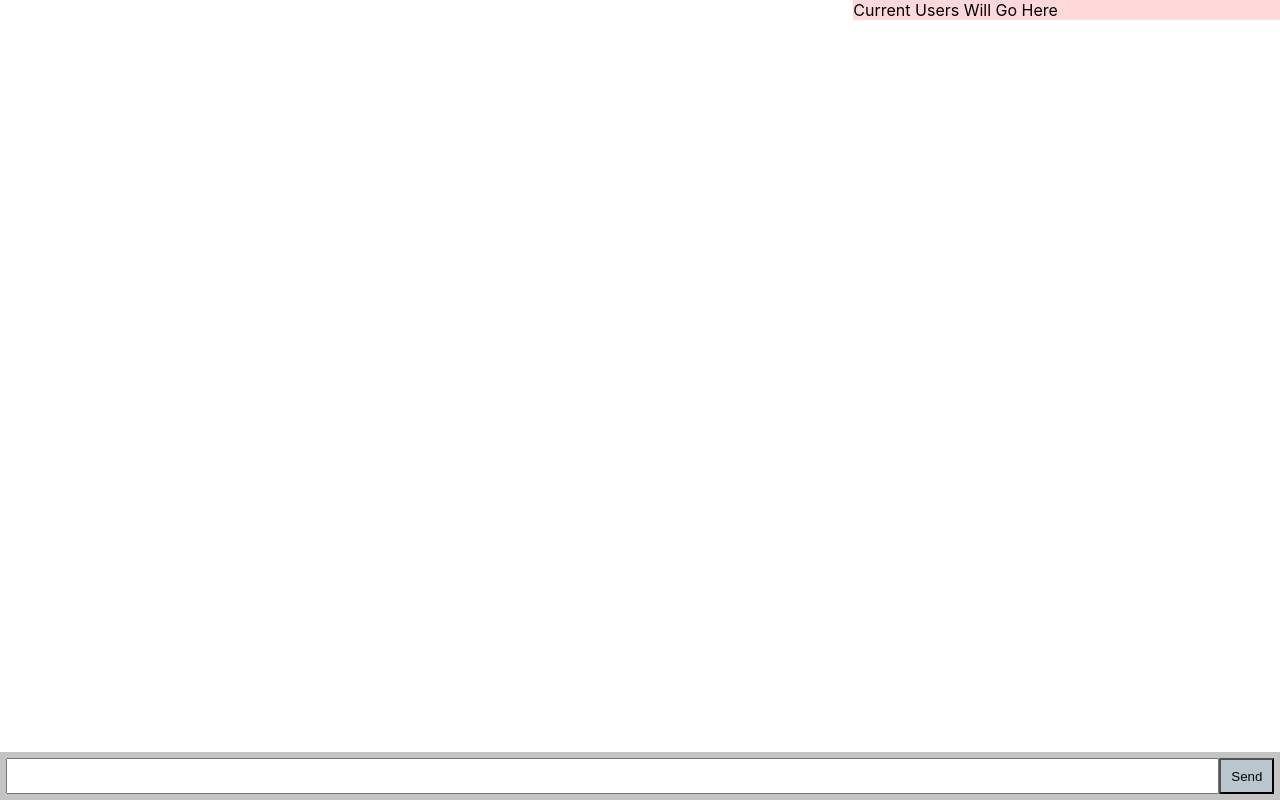
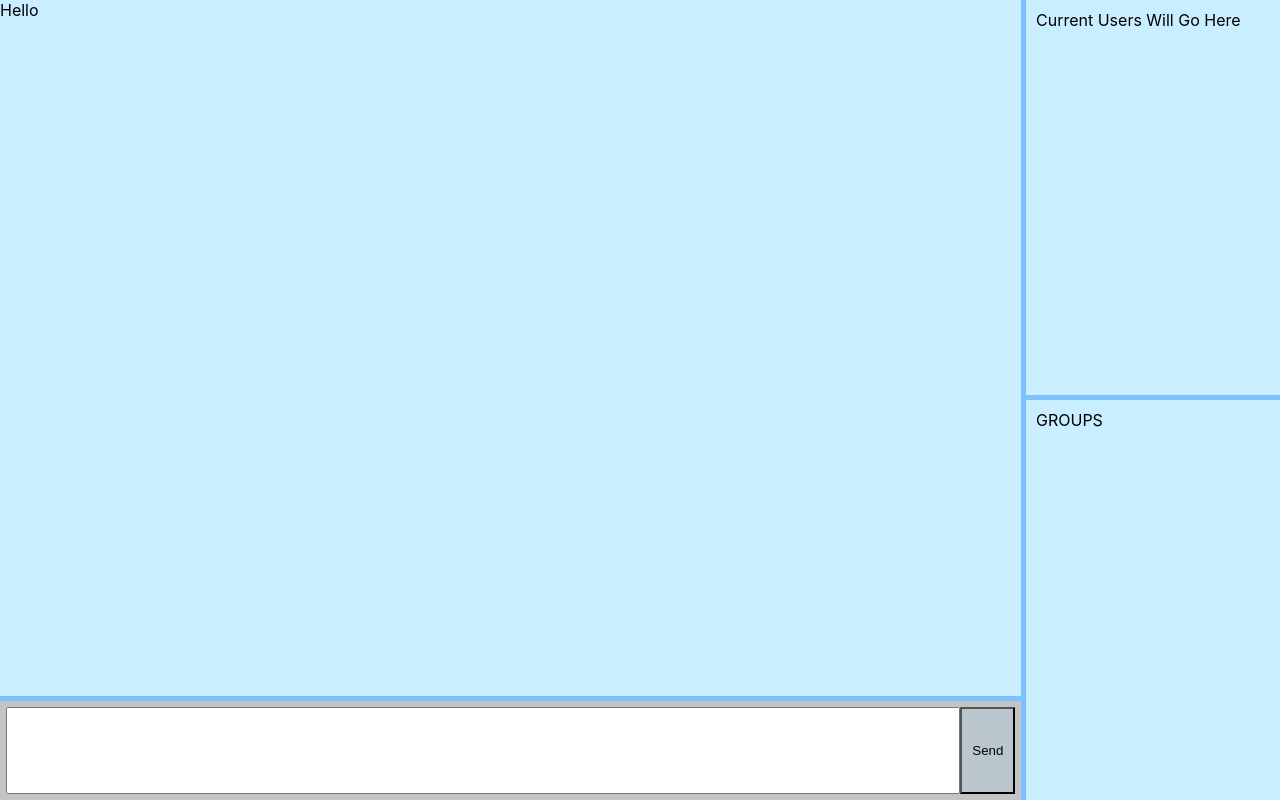
Before and after one commit to Mark-Stieber/Chat_App, a website: page index.html in a window 1280 px wide. Drawn offline with nearby package versions, Linux system fonts and the light colour scheme; no server answers.

Commit message:
Made changes to UI to support future plans. Changed input area to a text area for better look.

```diff
--- a/index.html
+++ b/index.html
@@ -3,35 +3,62 @@
 <head>
 <title>Chat_App</title>
 <style>
-    body { margin: 0; padding-bottom: 3rem; font-family: -apple-system, BlinkMacSystemFont, "Segoe UI", Roboto, Helvetica, Arial, sans-serif;}
+    html {height: 100%;}
+    body {height: 100%; margin: 0; font-family: -apple-system, BlinkMacSystemFont, "Segoe UI", Roboto, Helvetica, Arial, sans-serif;}
 
-    .wrapper {
+    .container {
         display: grid;
-        grid-template-columns: repeat(3, 1fr);
-        grid-template-rows: 1fr auto;
+        grid-template-columns: 2fr 2fr 1fr;
+        grid-template-rows: 4fr 3fr 1fr;
+        height: 100%;
+        gap: 5px;
+        background-color: rgb(127, 193, 255);
+        border-radius: 5px;
         grid-template-areas:
-            "a a b"
-            "a a b"
-            "c c c";
-    }
-    .item1 {
-        grid-area: a;
-    }
-    .item2 {
-        grid-area: b;
-    }
-    .item3 {
-        grid-area: c;
+            "chat chat users"
+            "chat chat groups"
+            "forminput forminput groups";
     }
 
-    #form { background: rgb(196, 196, 196); padding: 0.35rem; position: fixed; bottom: 0; left: 0; right: 0; display: flex; height: 3rem; box-sizing: border-box; backdrop-filter: blur(10px);}
-    #inputText {flex-grow: 1;}
+    .container > div {
+        background-color: rgb(201, 238, 255);
+    }
+
+    .currentUsers {
+        grid-area: users;
+        padding: 10px;
+    }
+    .chat {
+        grid-area: chat;
+    }
+    .groups {
+        grid-area: groups;
+        padding: 10px;
+    }
+    .forminput {
+        grid-area: forminput;
+        display: flex;
+        justify-content: center;
+        align-items: center;
+    }
+
+    .textarea{
+        resize: none;
+    }
+
+    #form { background: rgb(196, 196, 196); width: 100%; padding: 0.35rem; display: flex; height: 100%; box-sizing: border-box; backdrop-filter: blur(10px);}
+
+    #inputText {flex-grow: 1; box-sizing: border-box; font-size: 15px; font-family: -apple-system, BlinkMacSystemFont, "Segoe UI", Roboto, Helvetica, Arial, sans-serif;
+        padding: 10px;
+    }
+
     #form > button {background: rgba(128, 204, 255, 0.15); display: flex; justify-content: center; align-items: center; padding: 10px 10px;}
     #form > button:hover { background-color: rgba(57, 171, 247, 0.35);}
-    #messages {list-style-type: none; margin: 0; padding: 0;}
-    #messages > li { padding: 0.5rem 1rem; }
-    #messages > li:nth-child(odd) { background: #ececec; }
-    #users {list-style-type: none; background:rgba(255, 0, 0, 0.15); margin: 0; padding: 0;}
+
+    #messages {list-style-type: none; margin: 0; padding: 0; width: 100%;}
+    #messages > li { padding: 0.5rem 1rem;}
+    #messages > li:nth-child(odd) { background: rgb(0, 174, 255); }
+    #users {list-style-type: none; margin: 0; padding: 0;}
     #users > li { padding: 0.5rem 1rem;}
 
 </style>
@@ -40,16 +67,24 @@
 
 <body>
 
-<div class="wrapper">
-    <ul class="item1" id="messages"></ul>
-    <ul class="item2" id="users">Current Users Will Go Here</ul>
-    <div class="item3">
+<div class="container">
+    <div class="chat">
+        <ul id="messages"> Hello </ul>
+    </div>
+    <div class="currentUsers">
+        <ul id="users">Current Users Will Go Here</ul>
+    </div>
+    <div class="groups">GROUPS</div>
+    <div class="forminput">
         <form id="form" action="">
-            <input id="inputText" autocomplete="off">
+            <textarea id="inputText" maxlength="500" wrap="soft" class="textarea"></textarea>
             <button>Send</button>
         </form>
+
+
     </div>
 </div>
+
 
 <script src="/socket.io/socket.io.js"></script>
 <script>
@@ -79,8 +114,8 @@
     var input = document.getElementById('inputText');
     var messages = document.getElementById('messages');
 
-    form.addEventListener('submit', function(e) {
-        e.preventDefault();
+    form.addEventListener('submit', function(event) {
+        event.preventDefault();
         if (input.value) {
             var msg = ''+username+': '+input.value;
             socket.emit('chat message', msg);
@@ -91,6 +126,14 @@
             li.textContent = msg;
             messages.appendChild(li);
             window.scrollTo(0, document.body.scrollHeight);
+        }
+    });
+
+    // Text Area Enter-Key Send
+    document.getElementById('inputText').addEventListener('keypress', function(e) {
+        if (e.key === 'Enter') {
+            e.preventDefault(); // Prevents the default action of the Enter key
+            form.requestSubmit();
         }
     });
 
@@ -106,5 +149,5 @@
     // First Get Username
     window.addEventListener('DOMContentLoaded', getUser);
 </script>
-</body>
+
 </html>
```
